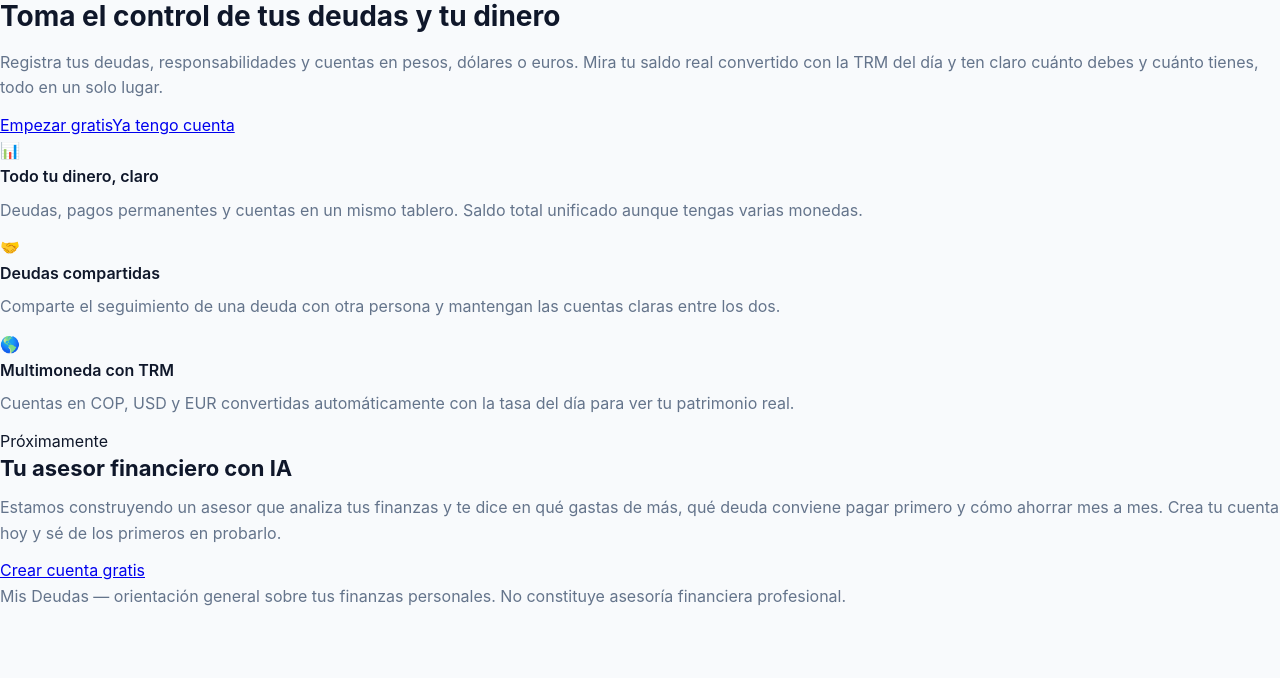
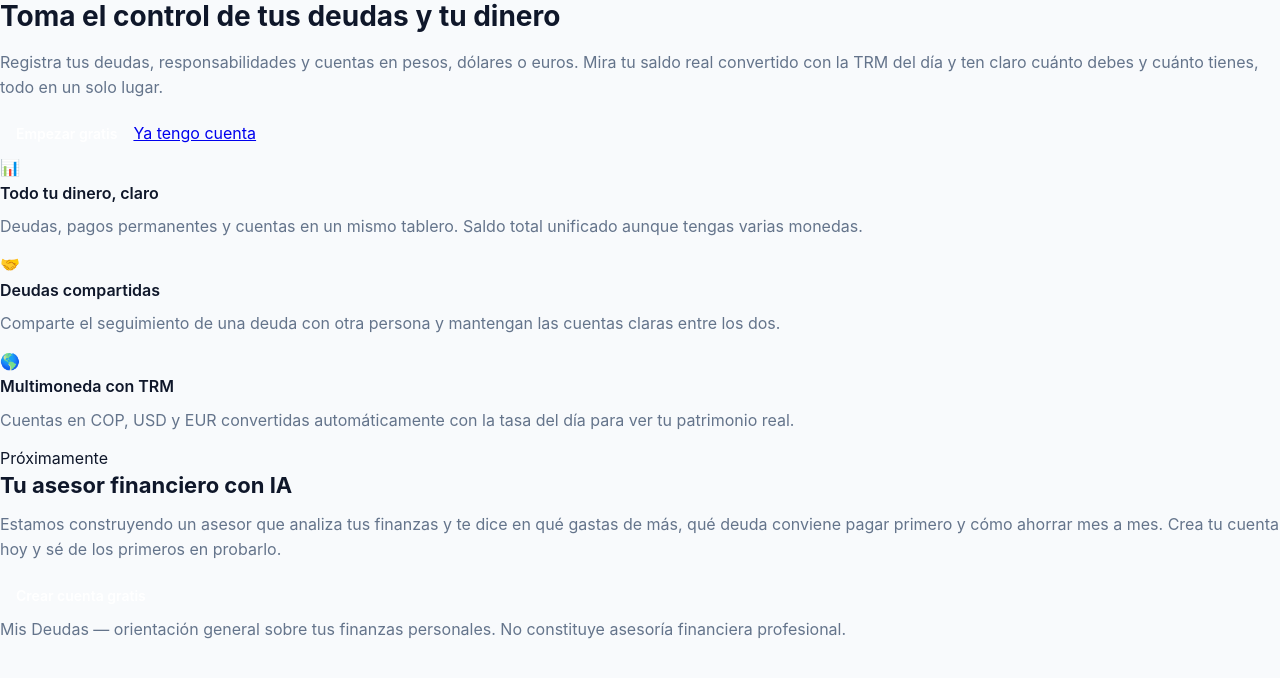
Before and after one commit to SantiagoOM5382/taxes, a Next.js app: page / in a window 1280 px wide. Shown: the top 678 px of the page. Built offline with nearby package versions, Linux system fonts and the light colour scheme; no server answers.

Commit message:
style: agregar estilos para .boton links

```diff
--- a/app/globals.css
+++ b/app/globals.css
@@ -219,6 +219,28 @@ button:disabled {
   opacity: 0.5;
   cursor: not-allowed;
   transform: none;
+}
+
+/* Links que se ven como botones */
+.boton {
+  display: inline-flex;
+  align-items: center;
+  gap: var(--spacing-sm);
+  padding: 10px 16px;
+  border: none;
+  border-radius: 8px;
+  font-size: var(--font-size-base);
+  font-weight: 600;
+  cursor: pointer;
+  transition: all 0.15s ease;
+  text-decoration: none;
+  color: white;
+  font-family: var(--font-family);
+}
+
+.boton:hover {
+  transform: translateY(-1px);
+  box-shadow: var(--shadow-md);
 }
 
 /* Inputs */
```
